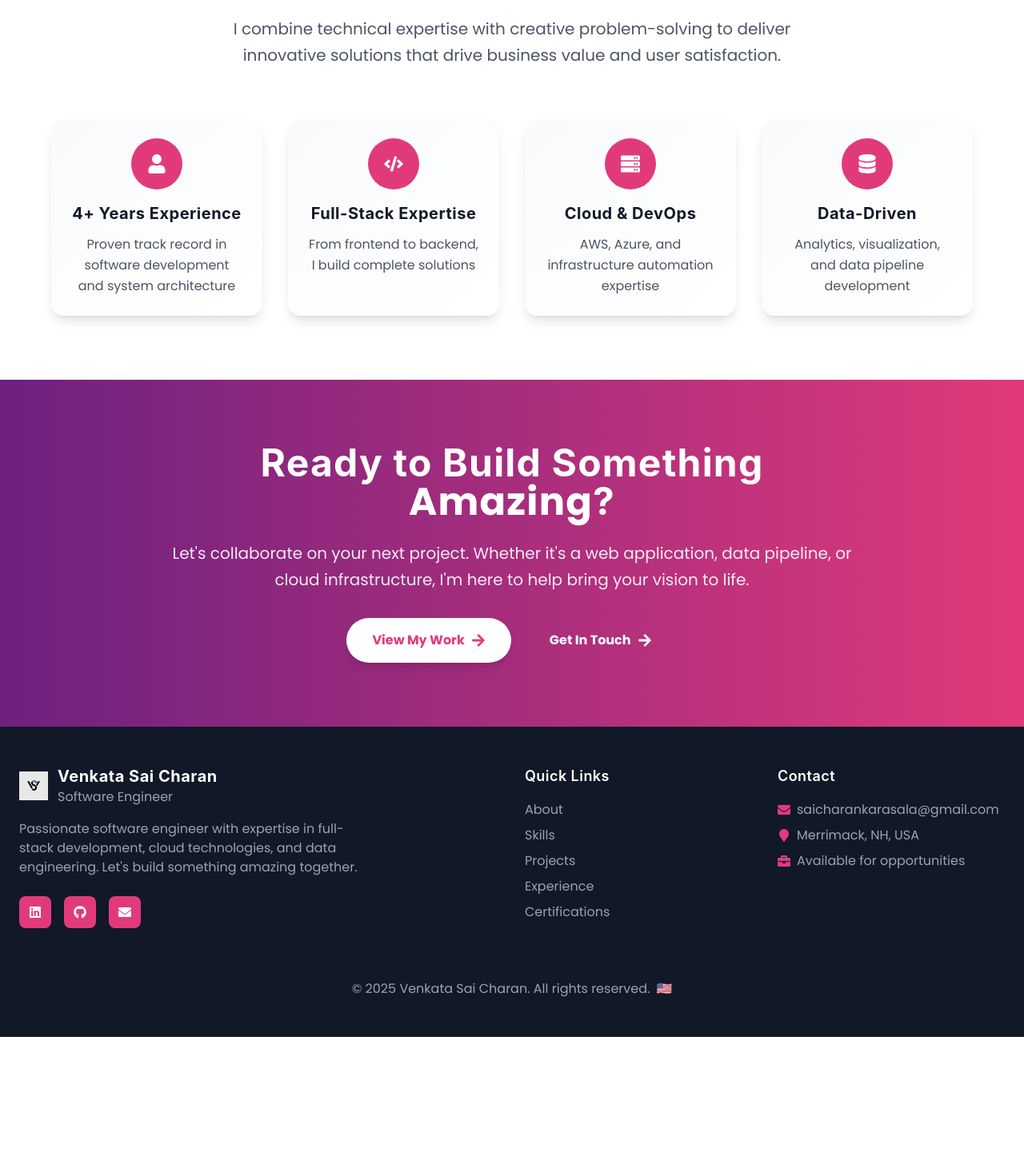
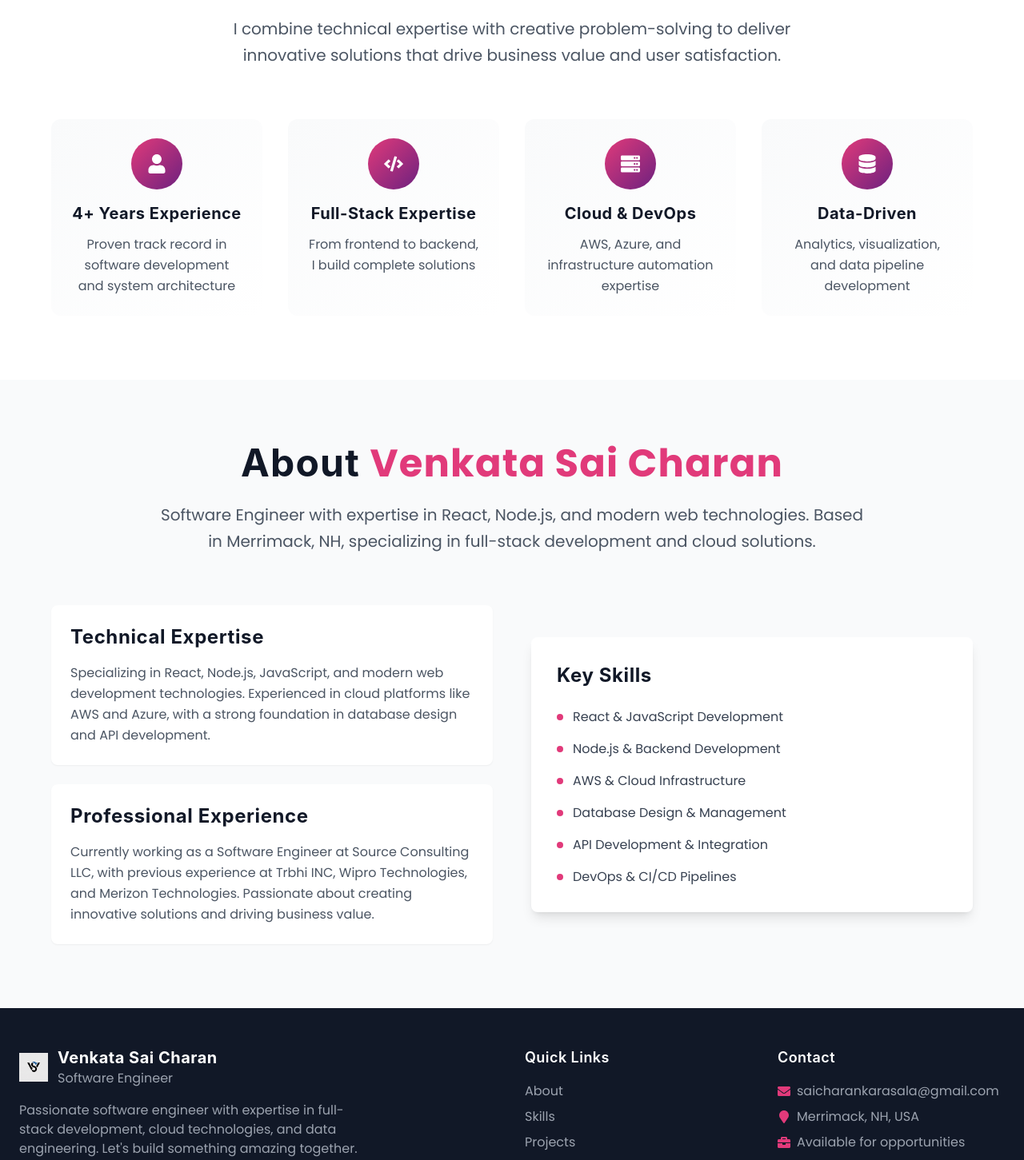
Before and after one commit to saicharankarasala/sai-charan-website, a React (Vite) app: page / in a window 1280 px wide. Shown: the part 1013-2464 px from the top of the page at 80% size. Before the commit the page ends 2310 px from the top, so only its background shows below. Built offline with nearby package versions, Linux system fonts and the light colour scheme.

Commit message:
Add comprehensive SEO content to homepage: location info, detailed about section, and enhanced content for better Google indexing

```diff
--- a/src/pages/Home.jsx
+++ b/src/pages/Home.jsx
@@ -3,7 +3,7 @@ import { motion } from 'framer-motion';
 import { Typewriter } from 'react-simple-typewriter';
 import {
   FaGithub, FaLinkedin, FaEnvelope, FaDownload, FaArrowRight,
-  FaUser, FaCode, FaServer, FaCloud, FaDatabase
+  FaUser, FaCode, FaServer, FaCloud, FaDatabase, FaMapMarker, FaBriefcase
 } from 'react-icons/fa';
 
 const Home = () => {
@@ -75,6 +75,23 @@ const Home = () => {
                 Let's build what matters and create solutions that make a difference.
               </motion.p>
 
+              {/* SEO-friendly location and availability info */}
+              <motion.div
+                initial={{ opacity: 0, y: 20 }}
+                animate={{ opacity: 1, y: 0 }}
+                transition={{ delay: 0.7, duration: 0.8 }}
+                className="flex flex-wrap gap-4 mb-6 text-sm text-white/80"
+              >
+                <div className="flex items-center gap-2">
+                  <FaMapMarker className="text-[#e13a7a]" />
+                  <span>Merrimack, NH, USA</span>
+                </div>
+                <div className="flex items-center gap-2">
+                  <FaBriefcase className="text-[#e13a7a]" />
+                  <span>Available for opportunities</span>
+                </div>
+              </motion.div>
+
               <motion.div
                 initial={{ opacity: 0, y: 20 }}
                 animate={{ opacity: 1, y: 0 }}
@@ -144,7 +161,7 @@ const Home = () => {
                 <div className="absolute inset-0 bg-gradient-to-r from-[#e13a7a] to-[#6d217f] rounded-full blur-xl opacity-30 animate-pulse"></div>
                 <img
                   src="/images/profile.JPG"
-                  alt="Venkata Sai Charan - Software Engineer"
+                  alt="Venkata Sai Charan - Software Engineer Portfolio"
                   className="relative w-64 h-64 lg:w-80 lg:h-80 rounded-full border-4 border-white shadow-2xl object-cover object-top z-10"
                 />
               </div>
@@ -199,12 +216,12 @@ const Home = () => {
                 key={item.title}
                 initial={{ opacity: 0, y: 50 }}
                 whileInView={{ opacity: 1, y: 0 }}
-                transition={{ delay: index * 0.1, duration: 0.8 }}
+                transition={{ duration: 0.8, delay: index * 0.1 }}
                 viewport={{ once: true }}
-                className="text-center p-6 rounded-2xl bg-gradient-to-br from-gray-50 to-white shadow-lg hover:shadow-xl transition-all duration-300 hover:-translate-y-2"
+                className="text-center p-6 rounded-xl bg-gradient-to-br from-gray-50 to-white border border-gray-200 hover:shadow-lg transition-all duration-300"
               >
-                <div className="inline-flex items-center justify-center w-16 h-16 bg-[#e13a7a] text-white rounded-full mb-4 text-2xl">
-                  <item.icon />
+                <div className="w-16 h-16 bg-gradient-to-br from-[#e13a7a] to-[#6d217f] rounded-full flex items-center justify-center mx-auto mb-4">
+                  <item.icon className="text-white text-2xl" />
                 </div>
                 <h3 className="text-xl font-bold mb-3 text-gray-900">{item.title}</h3>
                 <p className="text-gray-600 leading-relaxed">{item.description}</p>
@@ -214,39 +231,77 @@ const Home = () => {
         </div>
       </section>
 
-      {/* Call to Action */}
-      <section className="py-20 px-6 bg-gradient-to-r from-[#6d217f] to-[#e13a7a] text-white">
-        <div className="container mx-auto max-w-4xl text-center">
+      {/* SEO-friendly About Section */}
+      <section className="py-20 px-6 bg-gray-50">
+        <div className="container mx-auto max-w-6xl">
           <motion.div
             initial={{ opacity: 0, y: 50 }}
             whileInView={{ opacity: 1, y: 0 }}
             transition={{ duration: 0.8 }}
             viewport={{ once: true }}
+            className="text-center mb-16"
           >
-            <h2 className="text-4xl lg:text-5xl font-bold mb-6">
-              Ready to Build Something <span className="text-white">Amazing</span>?
+            <h2 className="text-4xl lg:text-5xl font-bold mb-6 text-gray-900">
+              About <span className="text-[#e13a7a]">Venkata Sai Charan</span>
             </h2>
-            <p className="text-xl mb-8 text-white/90 leading-relaxed">
-              Let's collaborate on your next project. Whether it's a web application,
-              data pipeline, or cloud infrastructure, I'm here to help bring your vision to life.
+            <p className="text-xl text-gray-600 max-w-4xl mx-auto leading-relaxed">
+              Software Engineer with expertise in React, Node.js, and modern web technologies.
+              Based in Merrimack, NH, specializing in full-stack development and cloud solutions.
             </p>
-            <div className="flex flex-col sm:flex-row gap-4 justify-center">
-              <a
-                href="/projects"
-                className="inline-flex items-center gap-2 bg-white text-[#e13a7a] font-bold px-8 py-4 rounded-full shadow-lg hover:bg-pink-100 hover:text-[#6d217f] transition-all duration-300 group"
-              >
-                View My Work
-                <FaArrowRight className="text-lg group-hover:translate-x-1 transition-transform" />
-              </a>
-              <a
-                href="/contact"
-                className="inline-flex items-center gap-2 bg-transparent border-2 border-white text-white font-bold px-8 py-4 rounded-full hover:bg-white hover:text-[#e13a7a] transition-all duration-300 group"
-              >
-                Get In Touch
-                <FaArrowRight className="text-lg group-hover:translate-x-1 transition-transform" />
-              </a>
-            </div>
           </motion.div>
+
+          <div className="grid grid-cols-1 lg:grid-cols-2 gap-12 items-center">
+            <motion.div
+              initial={{ opacity: 0, x: -50 }}
+              whileInView={{ opacity: 1, x: 0 }}
+              transition={{ duration: 0.8 }}
+              viewport={{ once: true }}
+              className="space-y-6"
+            >
+              <div className="bg-white p-6 rounded-lg shadow-sm">
+                <h3 className="text-2xl font-bold mb-4 text-gray-900">Technical Expertise</h3>
+                <p className="text-gray-600 leading-relaxed">
+                  Specializing in React, Node.js, JavaScript, and modern web development technologies.
+                  Experienced in cloud platforms like AWS and Azure, with a strong foundation in
+                  database design and API development.
+                </p>
+              </div>
+
+              <div className="bg-white p-6 rounded-lg shadow-sm">
+                <h3 className="text-2xl font-bold mb-4 text-gray-900">Professional Experience</h3>
+                <p className="text-gray-600 leading-relaxed">
+                  Currently working as a Software Engineer at Source Consulting LLC, with previous
+                  experience at Trbhi INC, Wipro Technologies, and Merizon Technologies.
+                  Passionate about creating innovative solutions and driving business value.
+                </p>
+              </div>
+            </motion.div>
+
+            <motion.div
+              initial={{ opacity: 0, x: 50 }}
+              whileInView={{ opacity: 1, x: 0 }}
+              transition={{ duration: 0.8 }}
+              viewport={{ once: true }}
+              className="bg-white p-8 rounded-lg shadow-lg"
+            >
+              <h3 className="text-2xl font-bold mb-6 text-gray-900">Key Skills</h3>
+              <div className="space-y-4">
+                {[
+                  "React & JavaScript Development",
+                  "Node.js & Backend Development",
+                  "AWS & Cloud Infrastructure",
+                  "Database Design & Management",
+                  "API Development & Integration",
+                  "DevOps & CI/CD Pipelines"
+                ].map((skill, index) => (
+                  <div key={skill} className="flex items-center gap-3">
+                    <div className="w-2 h-2 bg-[#e13a7a] rounded-full"></div>
+                    <span className="text-gray-700">{skill}</span>
+                  </div>
+                ))}
+              </div>
+            </motion.div>
+          </div>
         </div>
       </section>
     </div>
```
